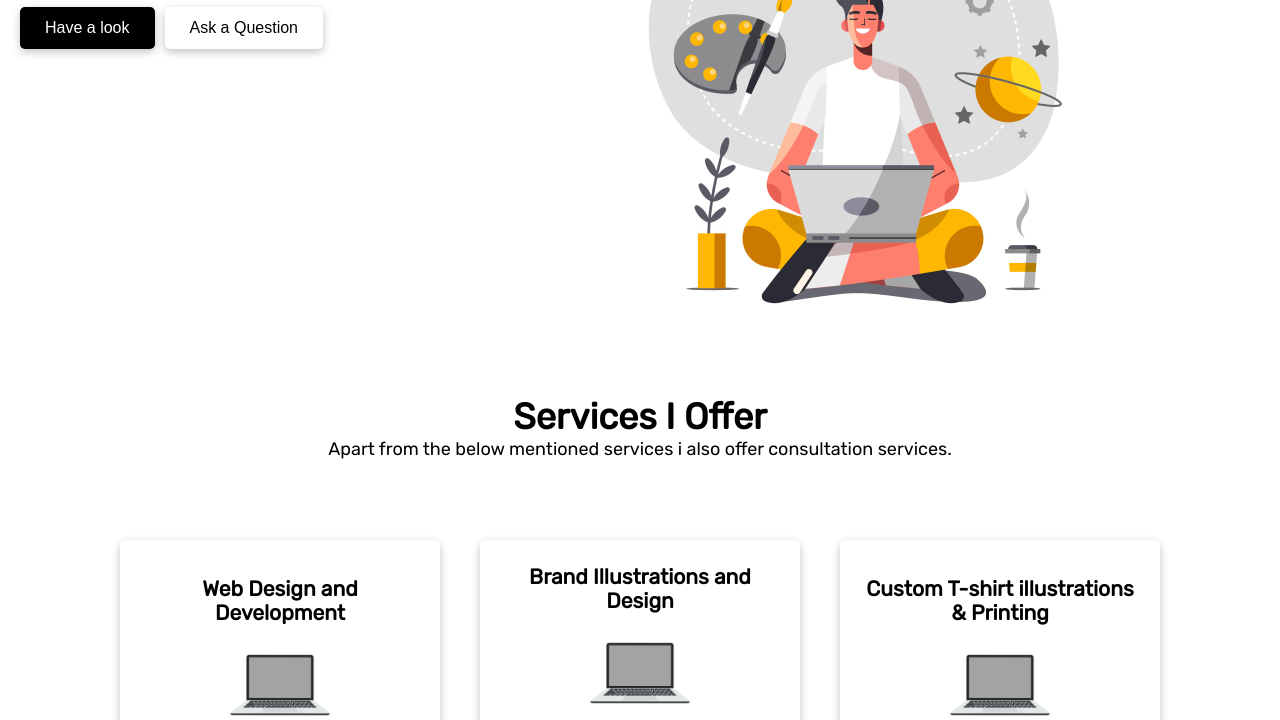
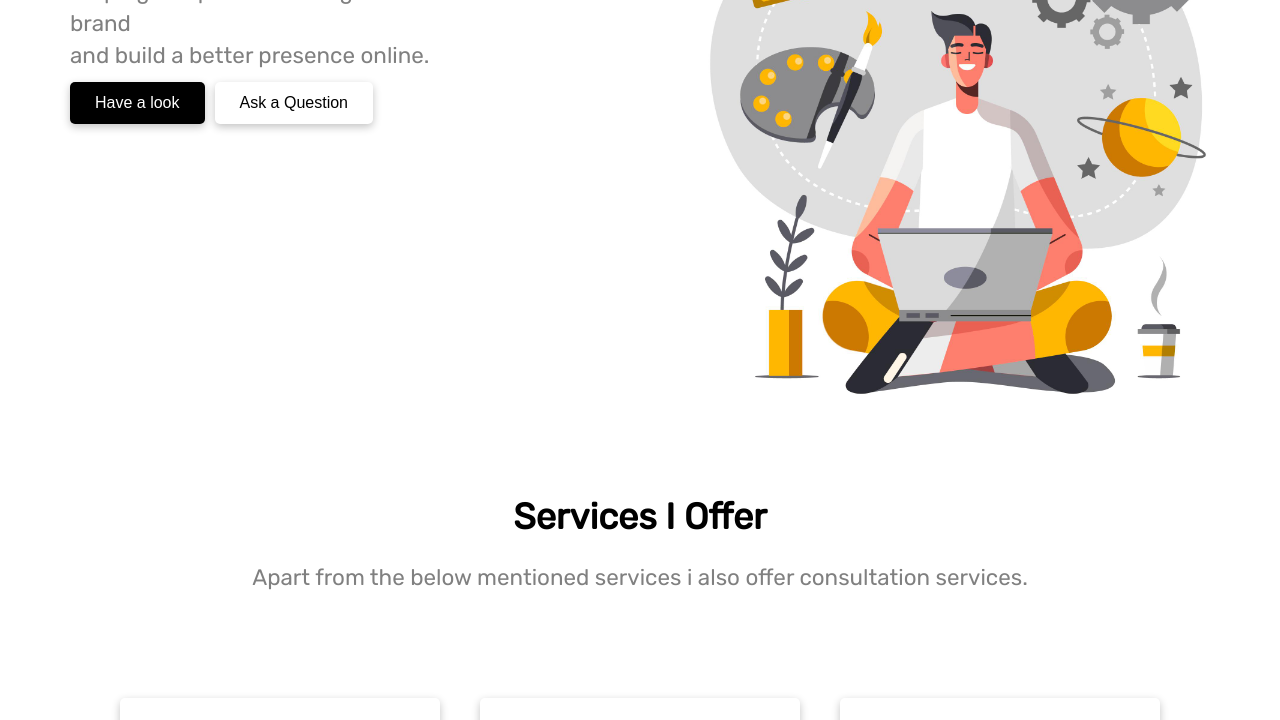
Before and after one commit to Icarus-1/personal-website-wip, a plain HTML site: page index.html in a window 1280 px wide. Shown: the part 322-1042 px from the top of the page. Drawn offline with Linux system fonts and the light colour scheme.

Commit message:
Add files via upload

```diff
--- a/index.html
+++ b/index.html
@@ -46,7 +46,7 @@
         </div>
 
         <div class="right-cont">
-            <img src="./img/yellow illustration.jpg" alt="tech" width="500px">
+            <img src="./img/yellow illustration.jpg" alt="tech" width="600px">
         </div>
         </div>
         <!-- end of main section -->
--- a/style.css
+++ b/style.css
@@ -61,11 +61,12 @@ body{
   }
 
   .right-cont{
-    margin-left: 150px;
+    margin-left: 200px;
   }
 
   .section1 .left-cont{
       margin-top: 20vh;
+      margin-left: 50px;
   }
 
   .section1 .left-cont p {
@@ -137,6 +138,16 @@ body{
   margin-bottom: 20px;
 }
 
+.section2 p{
+  display: flex;
+  justify-content: center;
+  margin-bottom: 3vh;
+  margin-top: 3vh;
+  color: grey;
+  font-size: 1.4rem;
+  line-height: 2rem;
+}
+
 .info-box {
   display: flex;
   margin-top: 10vh;
@@ -161,10 +172,11 @@ body{
   box-shadow: 0px 0px 0px 2.5px #e6ab09;
   outline-color: #e6ab09;
 }
-}
+
 
 .info-box-1 p{
   font-size: 16px;
+  margin-bottom: 10px;
 }
 
 .footer-container h1{
```
